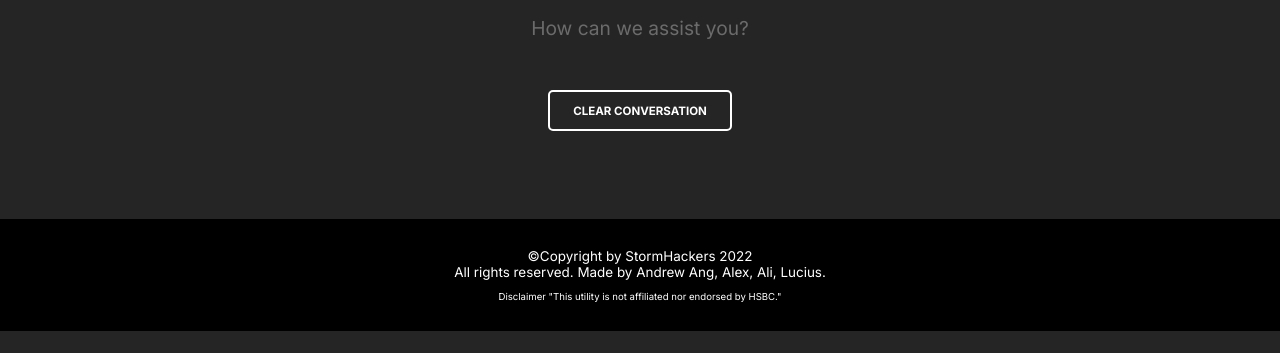
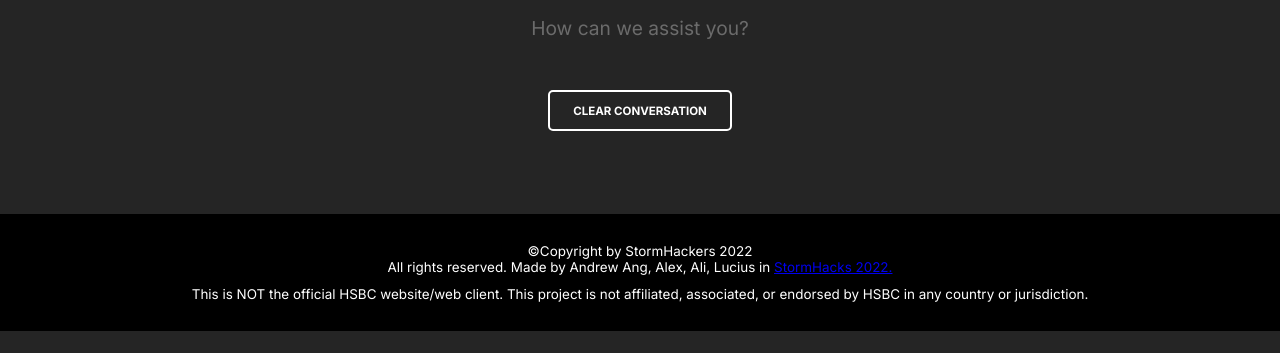
Before and after one commit to czlucius/voice-helper-stormhacks-2022, a website: page index.html in a window 1280 px wide. Shown: the part 469-822 px from the top of the page. Drawn offline with Linux system fonts and the light colour scheme; no server answers.

Commit message:
Change text and styling

```diff
--- a/css/style.css
+++ b/css/style.css
@@ -201,5 +201,5 @@ footer{
 }
 
 .disclaimer{
-    font-size: 0.5rem;
+    font-size: 0.7rem;
 }
--- a/index.html
+++ b/index.html
@@ -54,9 +54,9 @@
     <footer>
         <article class="footer-note">
             <p>©Copyright by StormHackers 2022</p>
-            <p>All rights reserved. Made by Andrew Ang, Alex, Ali, Lucius.</p>
+            <p>All rights reserved. Made by Andrew Ang, Alex, Ali, Lucius in <a href="https://stormhacks.com/">StormHacks 2022.</a></p>
         </article>
-        <p class="footer-note disclaimer">Disclaimer "This utility is not affiliated nor endorsed by HSBC."</p>
+        <p class="footer-note disclaimer">This is NOT the official HSBC website/web client. This project is not affiliated, associated, or endorsed by HSBC in any country or jurisdiction.</p>
     </footer>
     <script src="./js/index.js"></script>
 </body>
```
